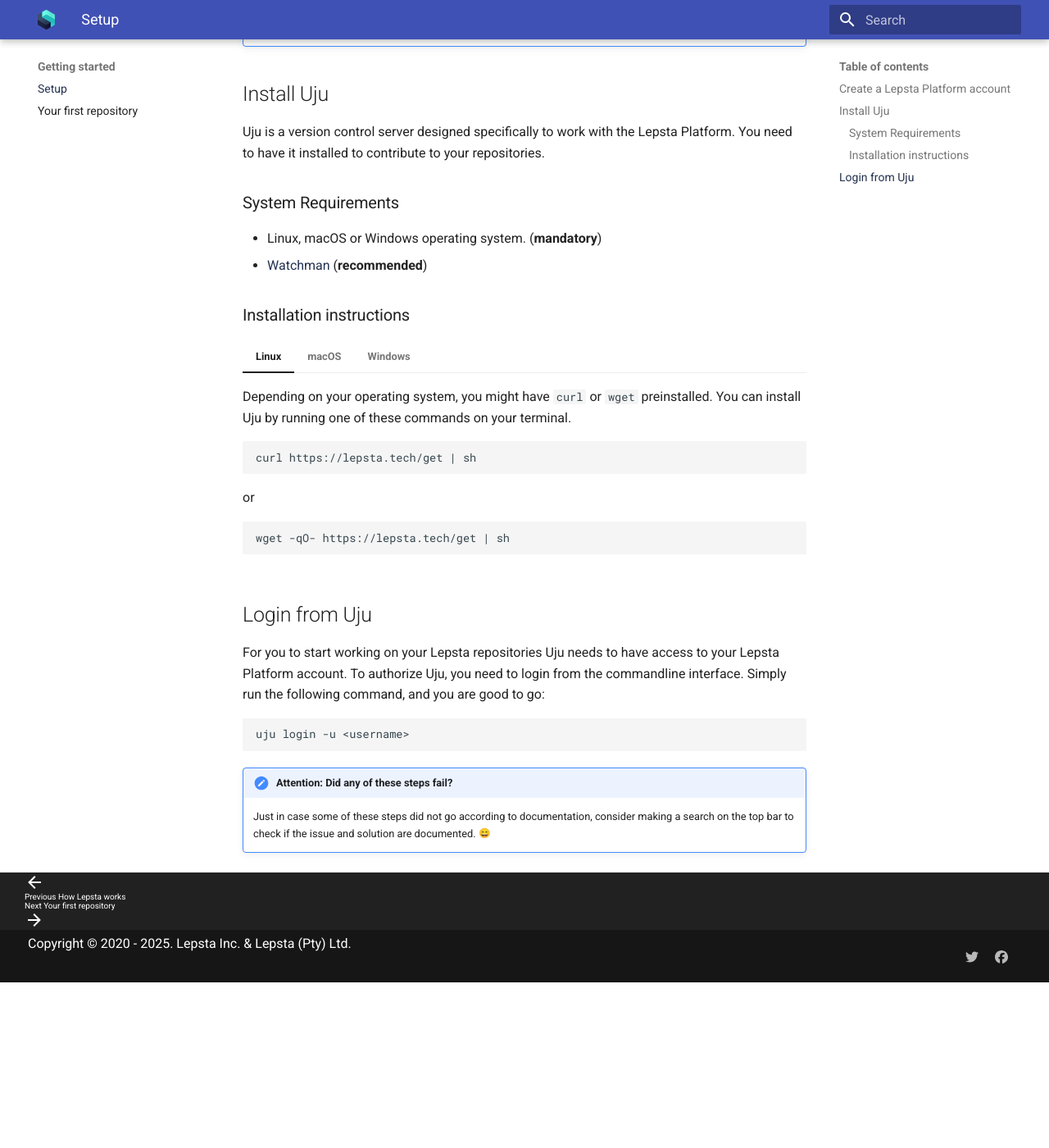
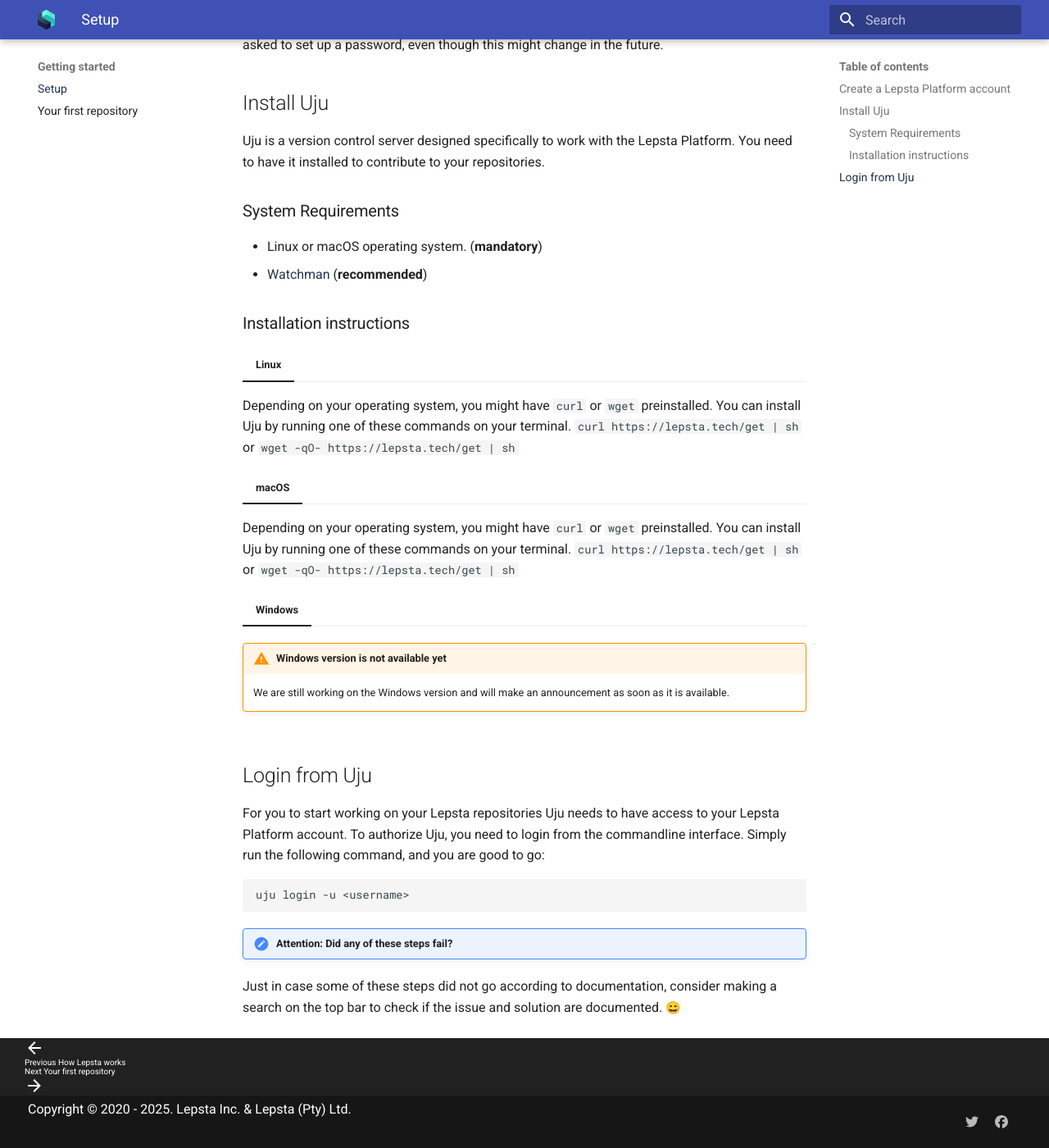
Before and after one commit to lepsta/docs, an MkDocs documentation site: the page built from docs/pages/setup.md, in a window 1280 px wide and 1400 px high, scrolled down 625 px. Shown: the whole window at 82% size. Built offline with MkDocs 1.6.1 and Material for MkDocs 9.7.7, drawn with Linux system fonts in a browser that asks for light colours; emoji names are drawn with the system emoji font; before the commit the page ends 1823 px from its top, so only the background shows below that; some of the changed lines change nothing that is shown; some of the changed text lies outside the part shown.

Commit message:
Removed windows text OS from document

````diff
--- a/docs/pages/setup.md
+++ b/docs/pages/setup.md
@@ -2,50 +2,43 @@
 
 To start using Lepsta, you need two things.
 
- - An account on the [Lepsta Platform](https://lepsta.tech/auth/signup).
- - A Linux, macOS or Windows computer running Uju (our version control tool).
+- An account on the [Lepsta Platform](https://lepsta.tech/auth/signup).
+- A Linux or macOS computer running Uju (our version control tool).
 
 This guide will help you set up both of these things.
 
+## Create a Lepsta Platform account
 
-## Create a Lepsta Platform account
 To create a new account, <a href="https://lepsta.tech/auth/signup" target="_blank">click here</a>. All you will need is your own email address, and a strong password.
 Alternatively, Lepsta lets you setup your account using third party authentication providers like Google, GitHub and Bitbucket.
 
 !!! note "Note"
-    Authorising your development computers to access your Lepsta Platform account still requires that you set up a password. So, even if you sign up with an OAuth service provider, you will be asked to set up a password, even though this might change in the future.
-
+Authorising your development computers to access your Lepsta Platform account still requires that you set up a password. So, even if you sign up with an OAuth service provider, you will be asked to set up a password, even though this might change in the future.
 
 ## Install Uju
+
 Uju is a version control server designed specifically to work with the Lepsta Platform. You need to have it installed to contribute to your repositories.
 
 ### System Requirements
- - Linux, macOS or Windows operating system. (**mandatory**)
- - <a href="https://facebook.github.io/watchman/docs/install.html" target="_blank">Watchman</a> (**recommended**)
+
+- Linux or macOS operating system. (**mandatory**)
+- <a href="https://facebook.github.io/watchman/docs/install.html" target="_blank">Watchman</a> (**recommended**)
 
 ### Installation instructions
 
 === "Linux"
-    Depending on your operating system, you might have `curl` or `wget` preinstalled.
-    You can install Uju by running one of these commands on your terminal.
-    ```
-    curl https://lepsta.tech/get | sh
-    ```
-    or
-    ```
-    wget -qO- https://lepsta.tech/get | sh
-    ```
+Depending on your operating system, you might have `curl` or `wget` preinstalled.
+You can install Uju by running one of these commands on your terminal.
+`curl https://lepsta.tech/get | sh`
+or
+`wget -qO- https://lepsta.tech/get | sh`
 
 === "macOS"
-    Depending on your operating system, you might have `curl` or `wget` preinstalled.
-    You can install Uju by running one of these commands on your terminal.
-    ```
-    curl https://lepsta.tech/get | sh
-    ```
-    or
-    ```
-    wget -qO- https://lepsta.tech/get | sh
-    ```
+Depending on your operating system, you might have `curl` or `wget` preinstalled.
+You can install Uju by running one of these commands on your terminal.
+`curl https://lepsta.tech/get | sh`
+or
+`wget -qO- https://lepsta.tech/get | sh`
 
 === "Windows"
 
@@ -53,6 +46,7 @@
         We are still working on the Windows version and will make an announcement as soon as it is available.
 
 ## Login from Uju
+
 For you to start working on your Lepsta repositories Uju needs to have access to your Lepsta Platform account. To authorize Uju, you need to login from the commandline interface. Simply run the following command, and you are good to go:
 
 ```
@@ -60,4 +54,4 @@
 ```
 
 !!! attention "Attention: Did any of these steps fail?"
-    Just in case some of these steps did not go according to documentation, consider making a search on the top bar to check if the issue and solution are documented. :smile:
+Just in case some of these steps did not go according to documentation, consider making a search on the top bar to check if the issue and solution are documented. :smile:
````
